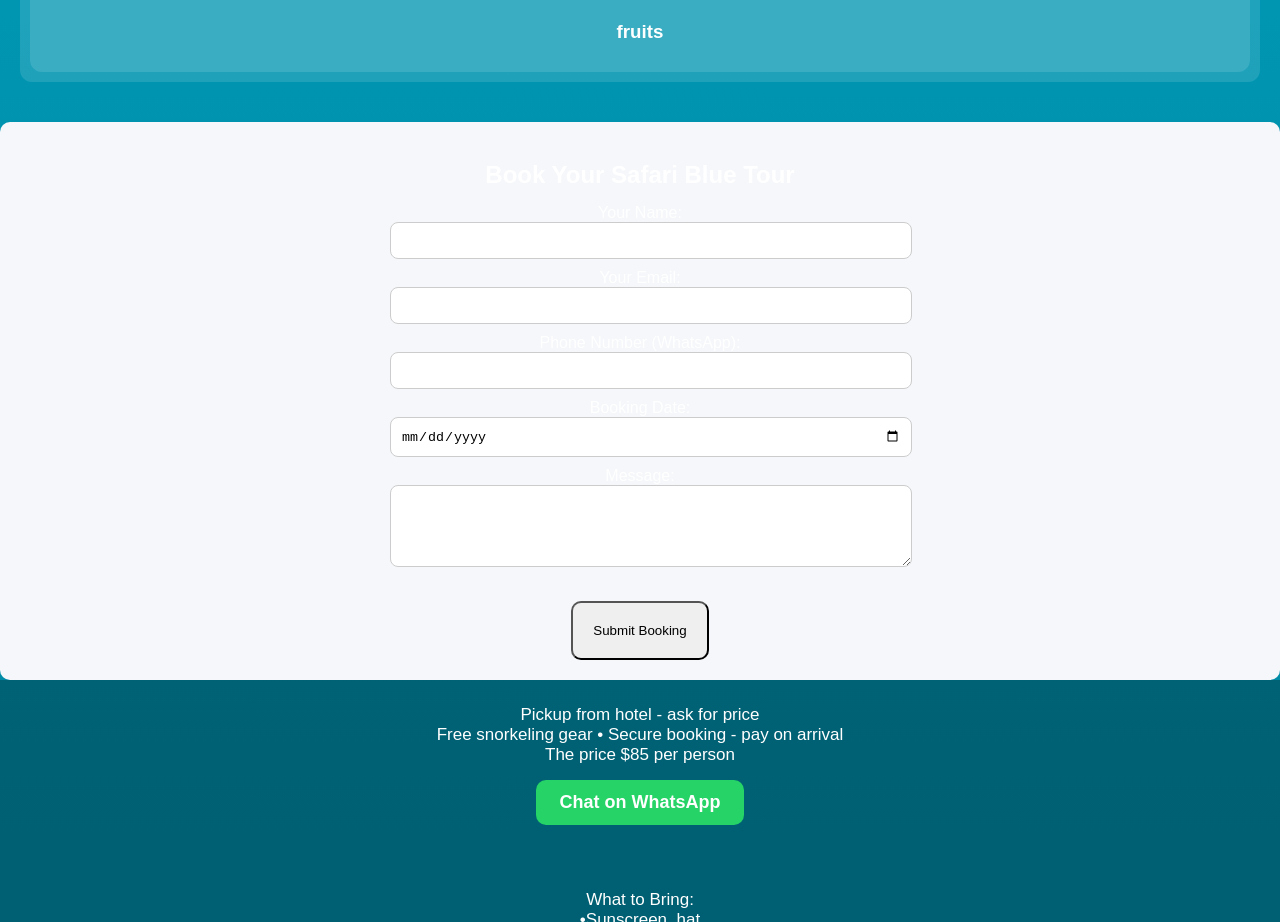
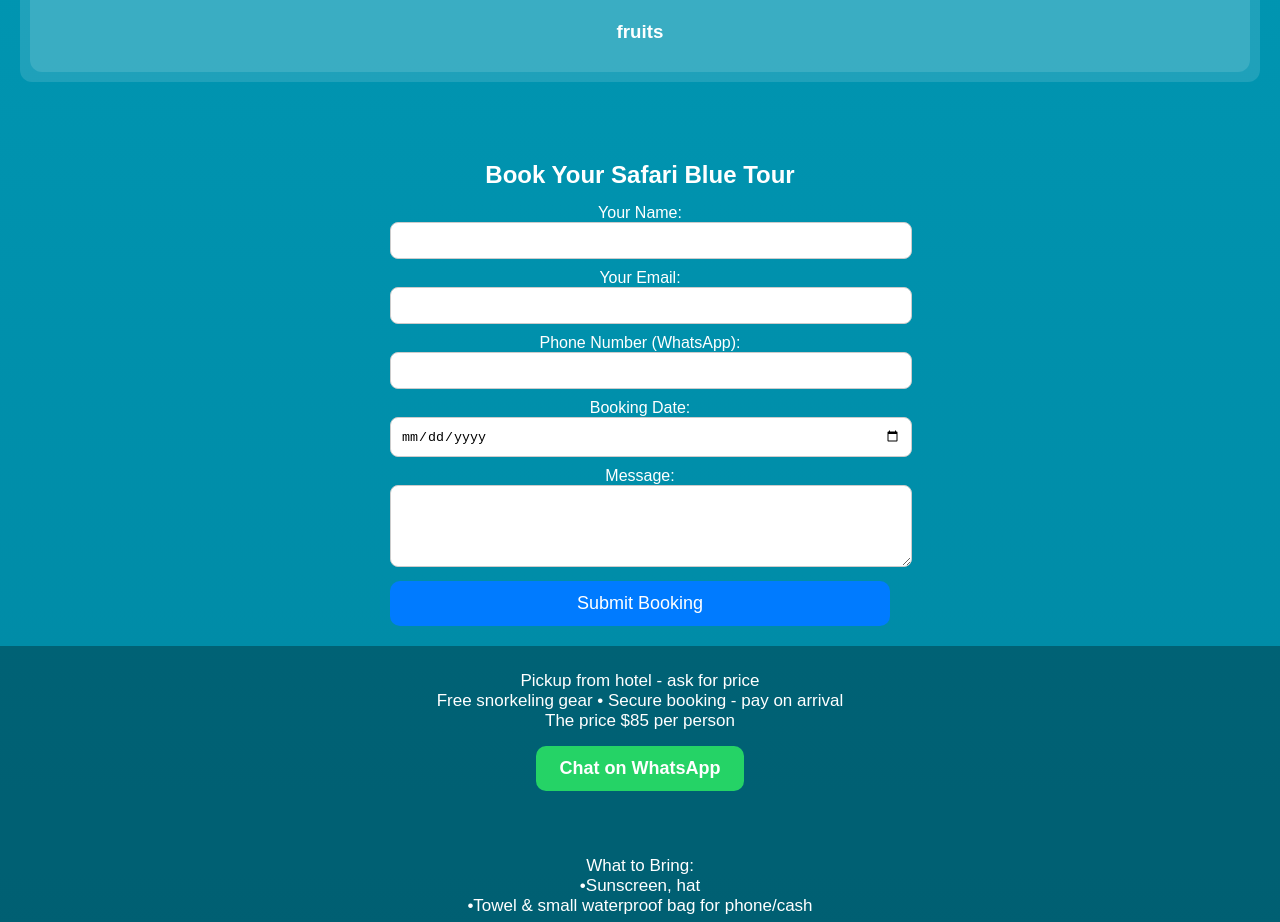
Before and after one commit to mohammedrajabu85-dot/Safari-Blue-Zanzibar, a plain HTML site: page index.html in a window 1280 px wide. Shown: the part 3189-4111 px from the top of the page. Drawn offline with Linux system fonts and the light colour scheme.

Commit message:
Update index.html

```diff
--- a/index.html
+++ b/index.html
@@ -183,7 +183,7 @@
 </section>
 
    <!-- ===== BOOKING SECTION ===== -->
-<section style="padding:20px; background:#f5f7fa; border-radius:10px; margin-top:20px;">
+<section style="padding:20px; border-radius:10px; margin-top:20px;">
   <h2 style="text-align:center; font-size:24px; margin-bottom:15px;">
     Book Your Safari Blue Tour
   </h2>
@@ -220,7 +220,7 @@
 
       <!-- Submit Button -->
       <button type="submit"
-        <section style="padding:20px; border-radius:10px; margin-top:20px;">
+        style="width:100%; padding:12px; background:#007bff; color:white; border:none; border-radius:10px; font-size:18px;">
         Submit Booking
       </button>
   </form>
```
